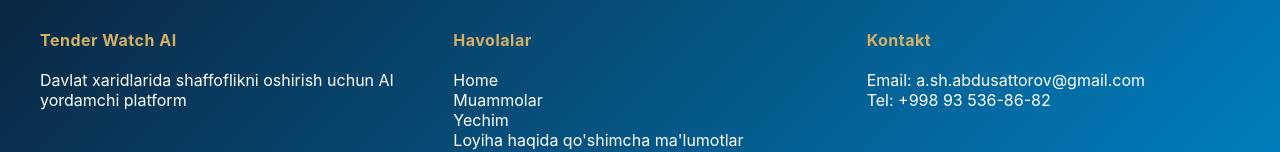
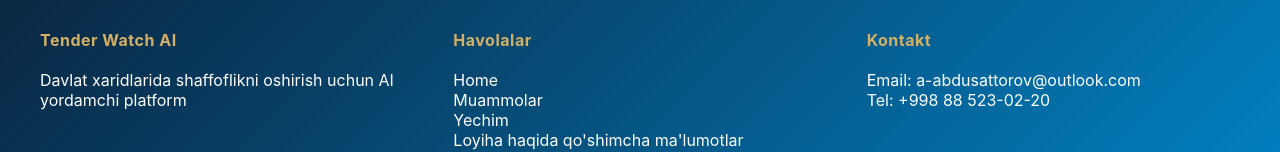
Before and after one commit to Arrow2004/tender_watch_ai_front, a React (Vite) app: page / in a window 1280 px wide. Shown: the part 6959-7111 px from the top of the page. Built offline with nearby package versions, Linux system fonts and the light colour scheme.

Commit message:
Update MainPage.tsx

```diff
--- a/components/MainPage.tsx
+++ b/components/MainPage.tsx
@@ -451,8 +451,8 @@ export default function MainPage() {
           </div>
           <div className="footer-section">
             <h4>Kontakt</h4>
-            <p>Email: a.sh.abdusattorov@gmail.com</p>
-            <p>Tel: +998 93 536-86-82</p>
+            <p>Email: a-abdusattorov@outlook.com</p>
+            <p>Tel: +998 88 523-02-20</p>
           </div>
         </div>
         <div className="footer-bottom">
```
